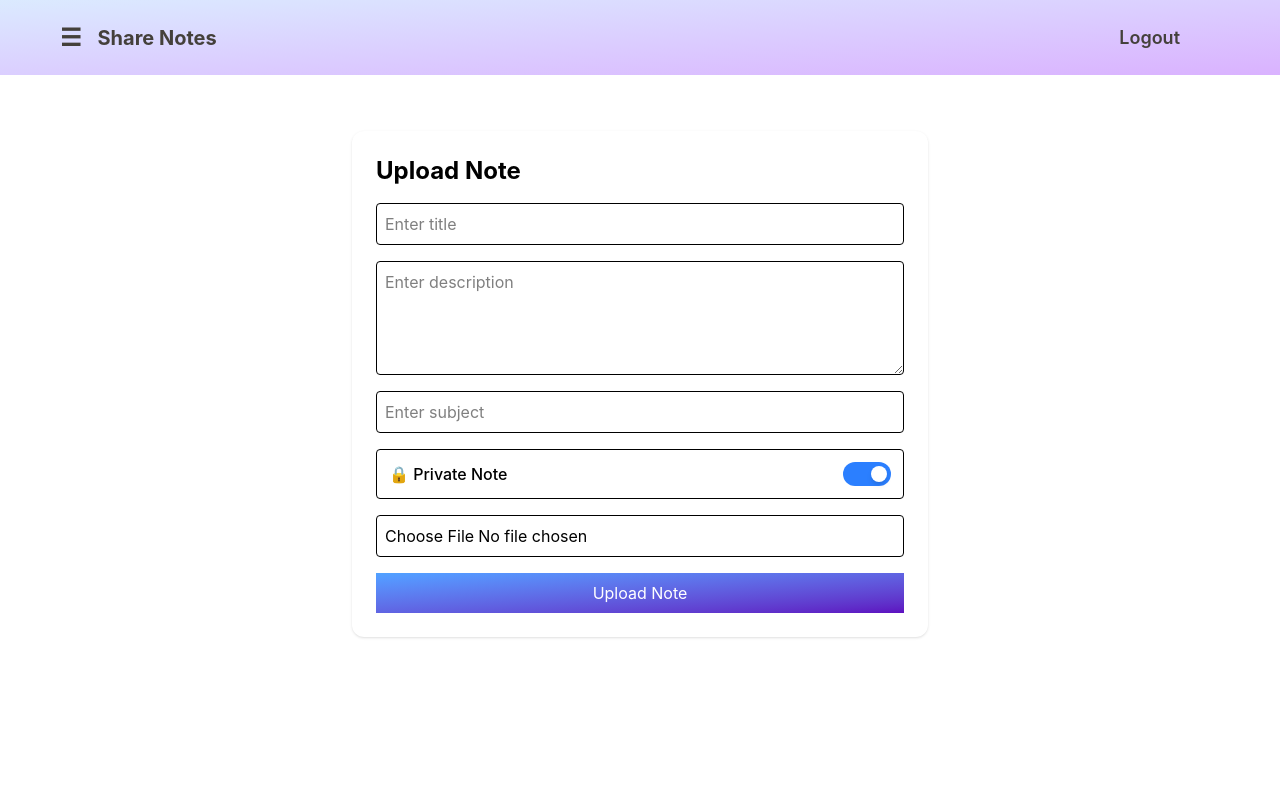
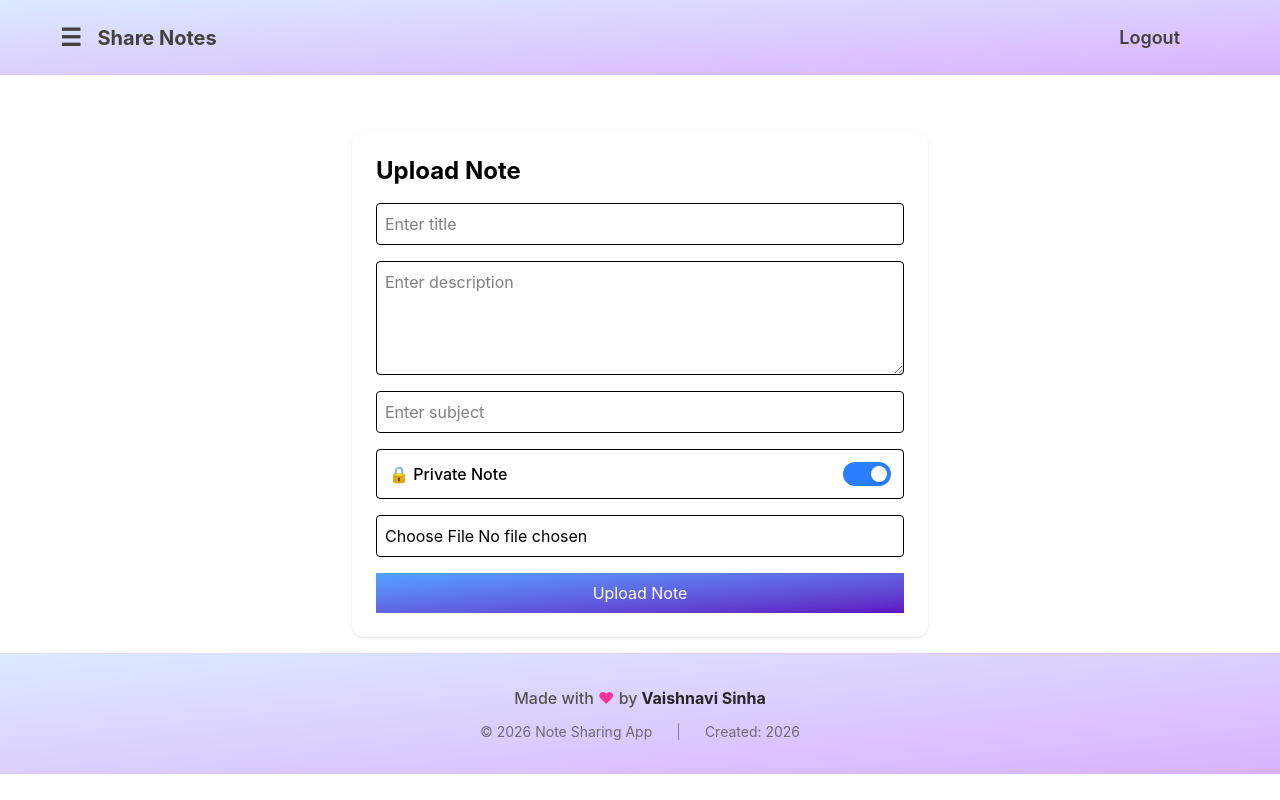
Before and after one commit to Vaishnavi-020/Notes-Sharing-Frontend, a React (Vite) app: page /notes_upload in a window 1280 px wide. Built offline with nearby package versions, Linux system fonts and the light colour scheme; sample sign-in values are in the browser's storage.

Commit message:
feat:Added Footer

```diff
--- a/src/App.jsx
+++ b/src/App.jsx
@@ -9,6 +9,7 @@ import Signup from './pages/Signup'
 import Dashbaord from './pages/Dashbaord'
 import MyNotes from './pages/MyNotes'
 import UploadNote from './pages/UploadNote'
+import Footer from './components/Footer'
 
 function App() {
 
@@ -31,7 +32,7 @@ function App() {
             </Routes>
           </div>
         </div>
-
+        <Footer />
     </>
   )
 }
--- /dev/null
+++ b/src/components/Footer.jsx
@@ -0,0 +1,27 @@
+import { useAuth } from "../context/AuthContext"
+
+const Footer=()=>{
+    const {isAuthenticated}=useAuth()
+    return(
+        <div>
+            {isAuthenticated && (
+  <footer className="w-full py-8 bg-gradient-to-br from-blue-100 to-purple-300 text-stone-600 border-t border-white/20">
+    <div className="max-w-screen-xl mx-auto px-4 text-center">
+      <p className="text-base font-medium">
+        Made with <span className="text-pink-500">&hearts;</span> by
+        <span className="font-bold text-stone-800 ml-1">Vaishnavi Sinha</span>
+      </p>
+
+      <div className="mt-3 flex flex-col sm:flex-row items-center justify-center gap-2 sm:gap-6 text-sm opacity-80">
+        <p>&copy; {new Date().getFullYear()} Note Sharing App</p>
+        <span className="hidden sm:block text-stone-500">|</span>
+        <p>Created: 2026</p>
+      </div>
+    </div>
+  </footer>
+)}
+        </div>
+    )
+}
+
+export default Footer
--- a/src/components/PvtNoteCard.jsx
+++ b/src/components/PvtNoteCard.jsx
@@ -11,9 +11,21 @@ const PvtNoteCard=({note})=>{
             <h3 className="capitalize text-stone-600 font-bold text-lg mb-4">{note.title}</h3>
             <p className="font-semibold text-sm text-gray-500 mb-4">Subject: {note.subject}</p>
             <p className="font-semibold text-sm text-gray-600 mt-2 line-clamp-2">Description: {note.description}</p>
-        <div className="flex justify-between mt-12 text-gray-500 font-semibold text-sm ">
-            <button className="border border-gray-500 rounded  ml-10 px-2 py-1 hover:bg-gray-700 hover:text-white hover:cursor-pointer">Edit</button>
-            <button className="border border-gray-500 rounded mr-10 px-2 py-1 hover:bg-gray-700 hover:text-white hover:cursor-pointer">Delete</button>
+            <button
+            onClick={handleOpen}
+            className="mt-5 px-3 py-1 bg-gradient-to-br from-indigo-400 to-violet-700 text-stone-100 rounded hover:cursor-pointer"
+            >
+                Open / Download
+            </button>
+        <div className="flex justify-between mt-8 text-gray-500 font-semibold text-sm ">
+            <div className="border border-gray-500 rounded  ml-10 px-2 py-1 hover:bg-gray-700 hover:text-white hover:cursor-pointer">
+            <i className="fa-regular fa-pen-to-square mr-2"></i>
+            <button>Edit</button>
+            </div>
+            <div className="border border-gray-500 rounded mr-10 px-2 py-1 hover:bg-gray-700 hover:text-white hover:cursor-pointer">
+
+            <button>Delete</button>
+            </div>
         </div>
         </div>
         </>
```
